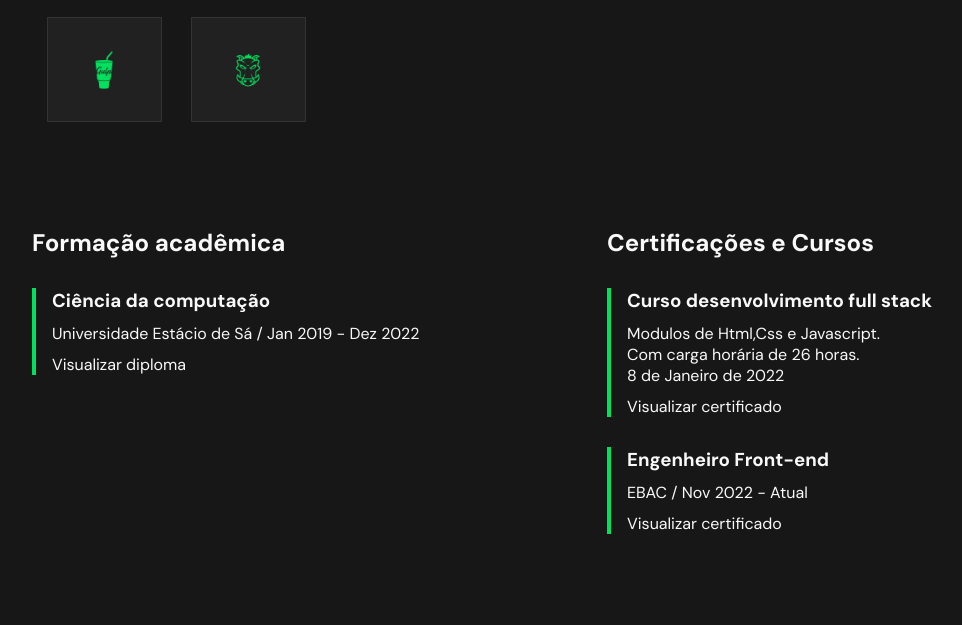
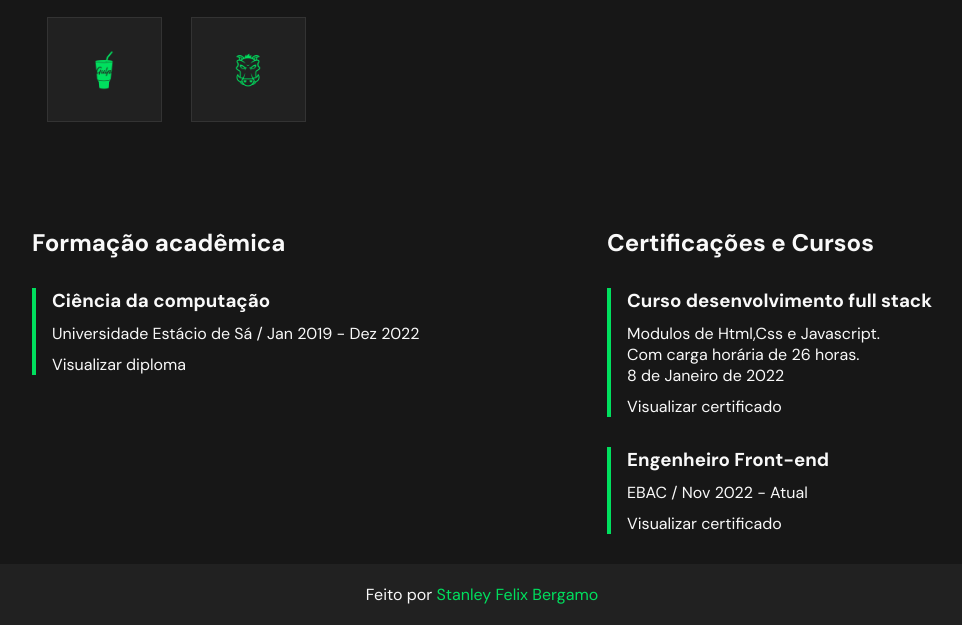
Before and after one commit to Stanley-Felix-Bergamo/PORTF-LIO, a website: page index.html in a window 1280 px wide. Shown: the part 1617-2242 px from the top of the page, without its empty margins (158-1120 px from the left). Before the commit the page ends 2181 px from the top, so only its background shows below. Drawn offline with nearby package versions, Linux system fonts and the light colour scheme; files that its build step writes are made by us from their sources; files whose address does not match are found by name.

Commit message:
add footer

```diff
--- a/index.html
+++ b/index.html
@@ -218,7 +218,9 @@
         </div>
     </section>
 
-
+    <footer>
+        <p>Feito por <span>Stanley Felix Bergamo</span></p>
+    </footer>
 
     <script type="module" src="https://unpkg.com/ionicons@5.5.2/dist/ionicons/ionicons.esm.js"></script>
     <script nomodule src="https://unpkg.com/ionicons@5.5.2/dist/ionicons/ionicons.js"></script>
--- a/src/styles/main.scss
+++ b/src/styles/main.scss
@@ -34,6 +34,22 @@ ion-icon {
     @media (max-width: 768px) {
         font-size: 24px;
         padding: 10px;
+    }
+}
+
+footer {
+    text-align: center;
+    background-color: variables.$colorGray-3;
+    padding: 20px;
+    p,
+    span {
+        background-color: variables.$colorGray-3;
+    }
+    span {
+        color: variables.$colorGreen;
+    }
+    @media (max-width: 800px) {
+        font-size: 12px;
     }
 }
 
```
